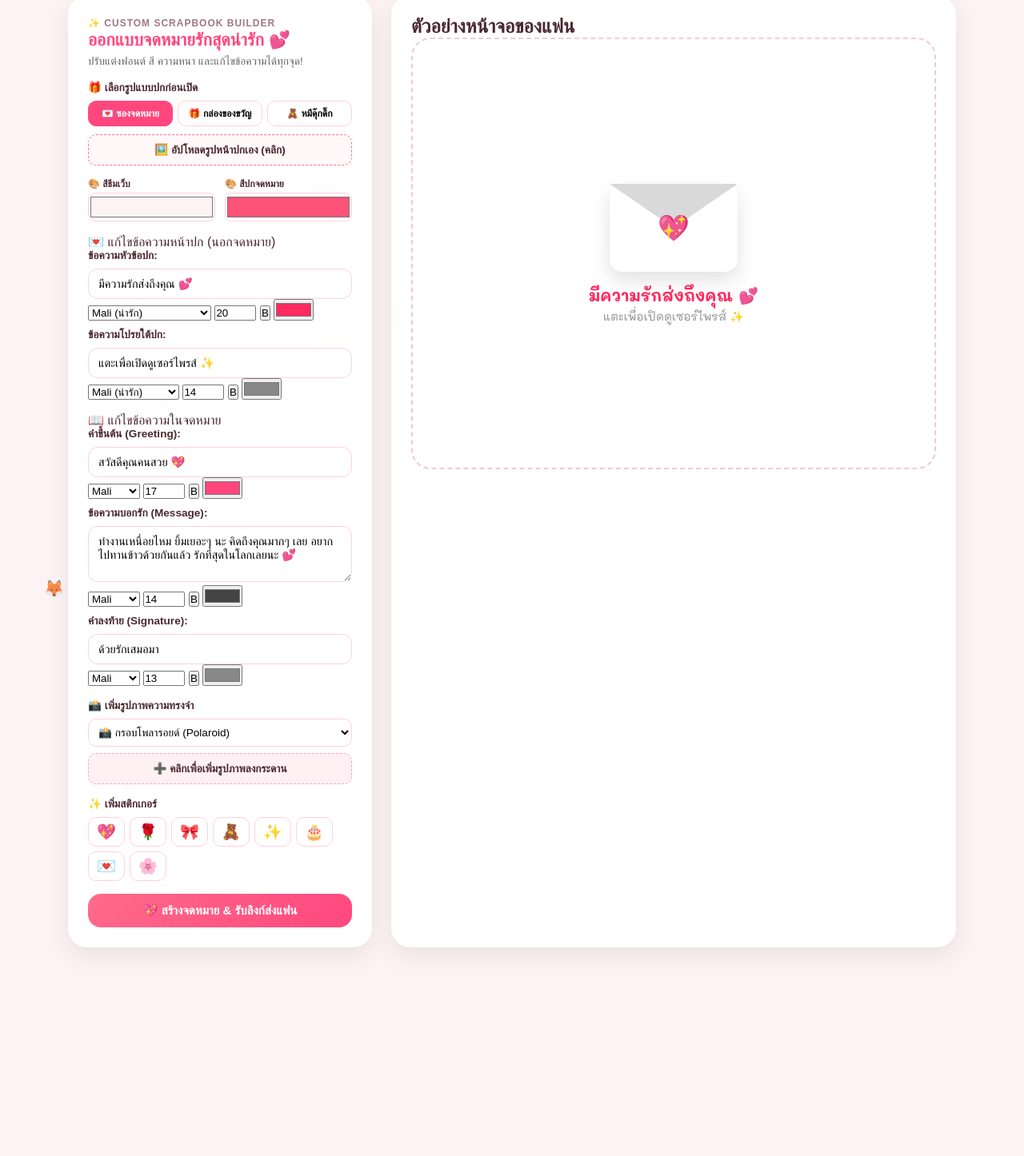
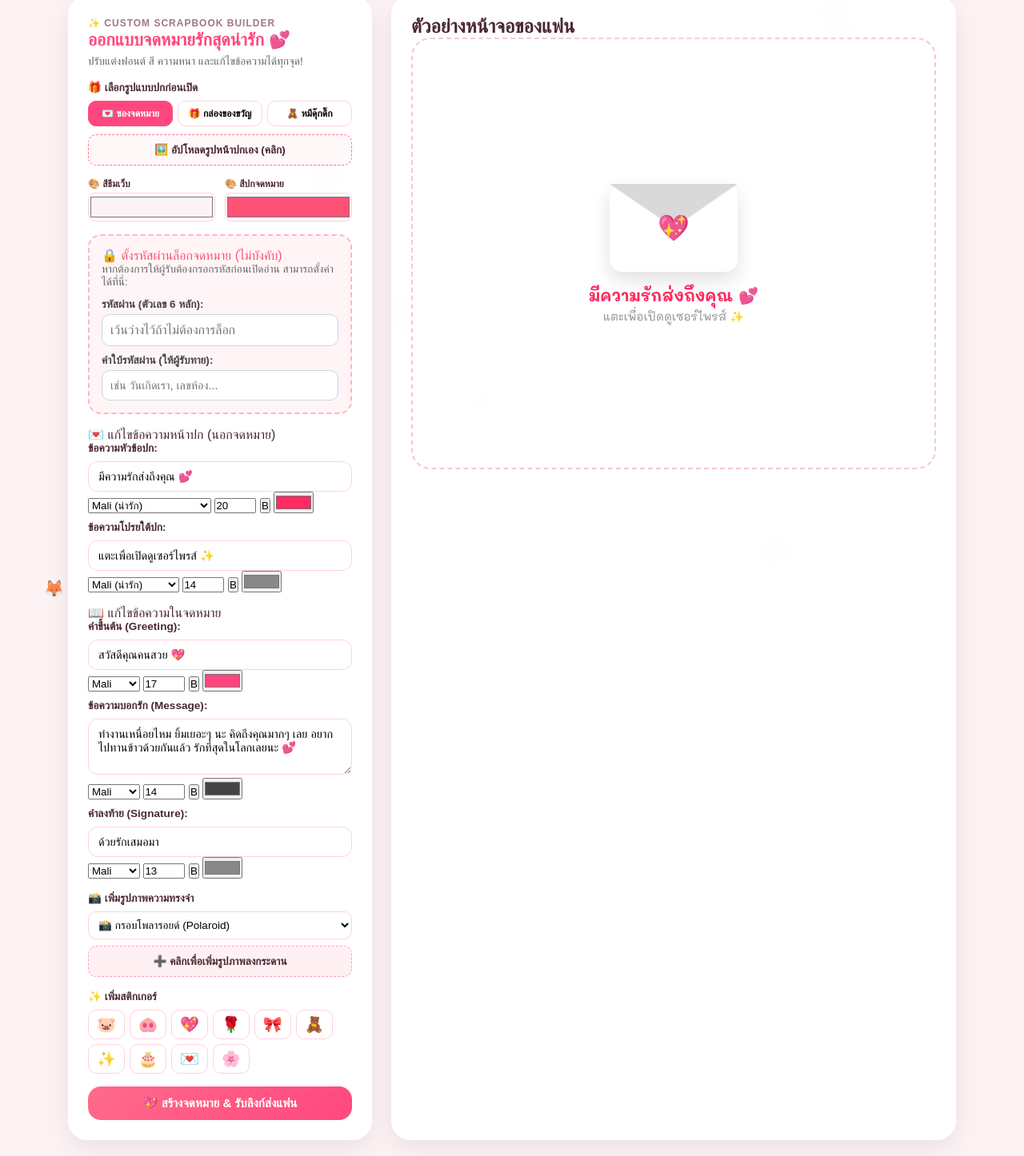
Before and after one commit to Harit-07/love-letter-app, a website: page public/index.html in a window 1280 px wide. Shown: the part 26-1472 px from the top of the page at 80% size. Before the commit the page ends 1231 px from the top, so only its background shows below. Drawn offline with Linux system fonts and the light colour scheme.

Commit message:
Update full code with envelope toggle, dynamic stickers, and polaroid positioning

```diff
--- a/public/index.html
+++ b/public/index.html
@@ -67,6 +67,22 @@
           <div class="color-picker-item">
             <label for="coverColorPicker">🎨 สีปกจดหมาย</label>
             <input type="color" id="coverColorPicker" value="#ff5277">
+          </div>
+        </div>
+
+        <!-- 🔒 เพิ่มส่วนตั้งค่ารหัสผ่านและคำใบ้ -->
+        <div class="field-group section-divider" style="background: #fff5f7; border: 2px dashed #ffb6c1; padding: 15px; border-radius: 16px;">
+          <span class="field-label-main" style="color: #ff5277; margin-bottom: 8px;">🔒 ตั้งรหัสผ่านล็อกจดหมาย (ไม่บังคับ)</span>
+          <p style="font-size: 0.85rem; color: #666; margin-bottom: 12px;">หากต้องการให้ผู้รับต้องกรอกรหัสก่อนเปิดอ่าน สามารถตั้งค่าได้ที่นี่:</p>
+
+          <div style="margin-bottom: 10px;">
+            <label style="font-size: 0.85rem; display: block; margin-bottom: 4px; color: #444;">รหัสผ่าน (ตัวเลข 6 หลัก):</label>
+            <input type="password" id="passcodeInput" maxlength="6" placeholder="เว้นว่างไว้ถ้าไม่ต้องการล็อก" style="width: 100%; padding: 10px; border: 1px solid #cbd5e0; border-radius: 10px; font-size: 1rem; outline: none; background: #fff;">
+          </div>
+
+          <div>
+            <label style="font-size: 0.85rem; display: block; margin-bottom: 4px; color: #444;">คำใบ้รหัสผ่าน (ให้ผู้รับทาย):</label>
+            <input type="text" id="passcodeHintInput" placeholder="เช่น วันเกิดเรา, เลขห้อง..." style="width: 100%; padding: 10px; border: 1px solid #cbd5e0; border-radius: 10px; font-size: 0.9rem; outline: none; background: #fff;">
           </div>
         </div>
 
@@ -170,9 +186,12 @@
           </label>
         </div>
 
+        <!-- 🐷 เพิ่มสติกเกอร์น้องหมูและผองเพื่อน -->
         <div class="field-group">
           <span class="field-label">✨ เพิ่มสติกเกอร์</span>
           <div class="sticker-palette">
+            <button type="button" class="sticker-add-btn" data-emoji="🐷">🐷</button>
+            <button type="button" class="sticker-add-btn" data-emoji="🐽">🐽</button>
             <button type="button" class="sticker-add-btn" data-emoji="💖">💖</button>
             <button type="button" class="sticker-add-btn" data-emoji="🌹">🌹</button>
             <button type="button" class="sticker-add-btn" data-emoji="🎀">🎀</button>
```
